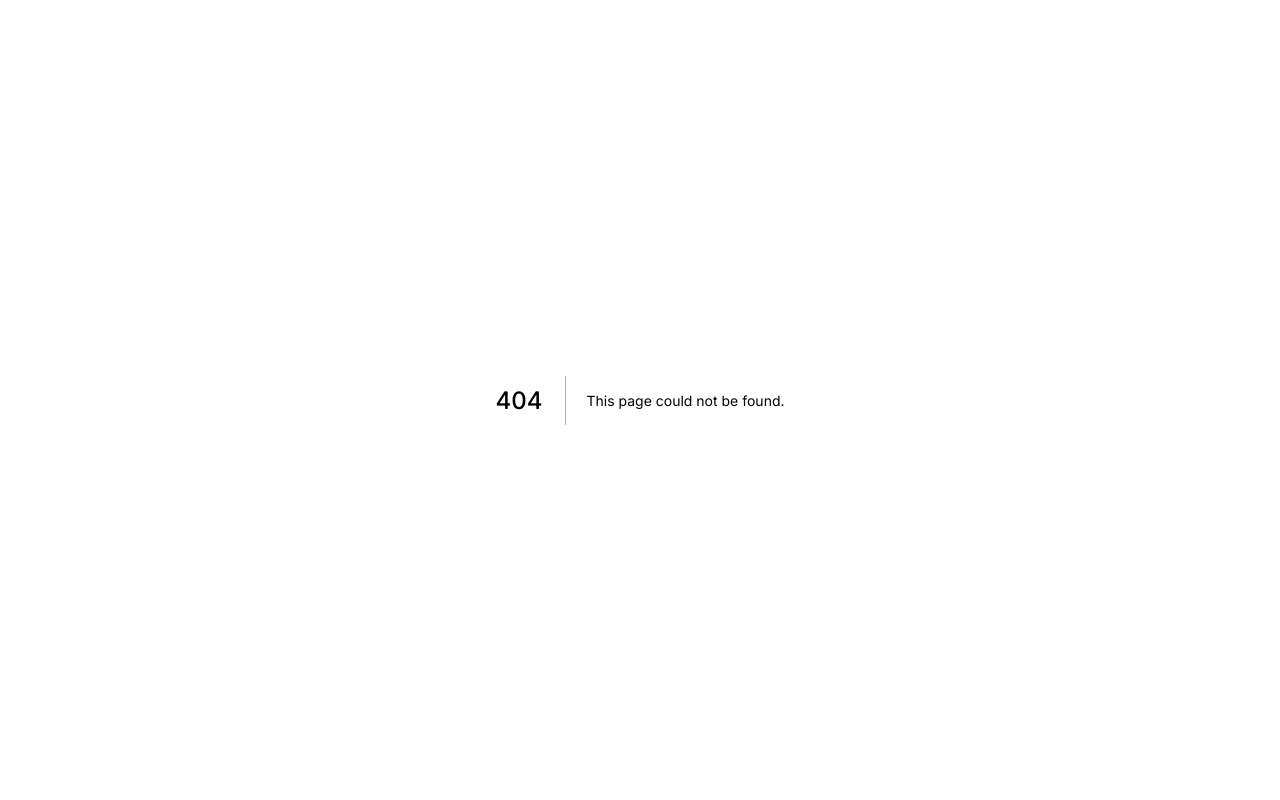
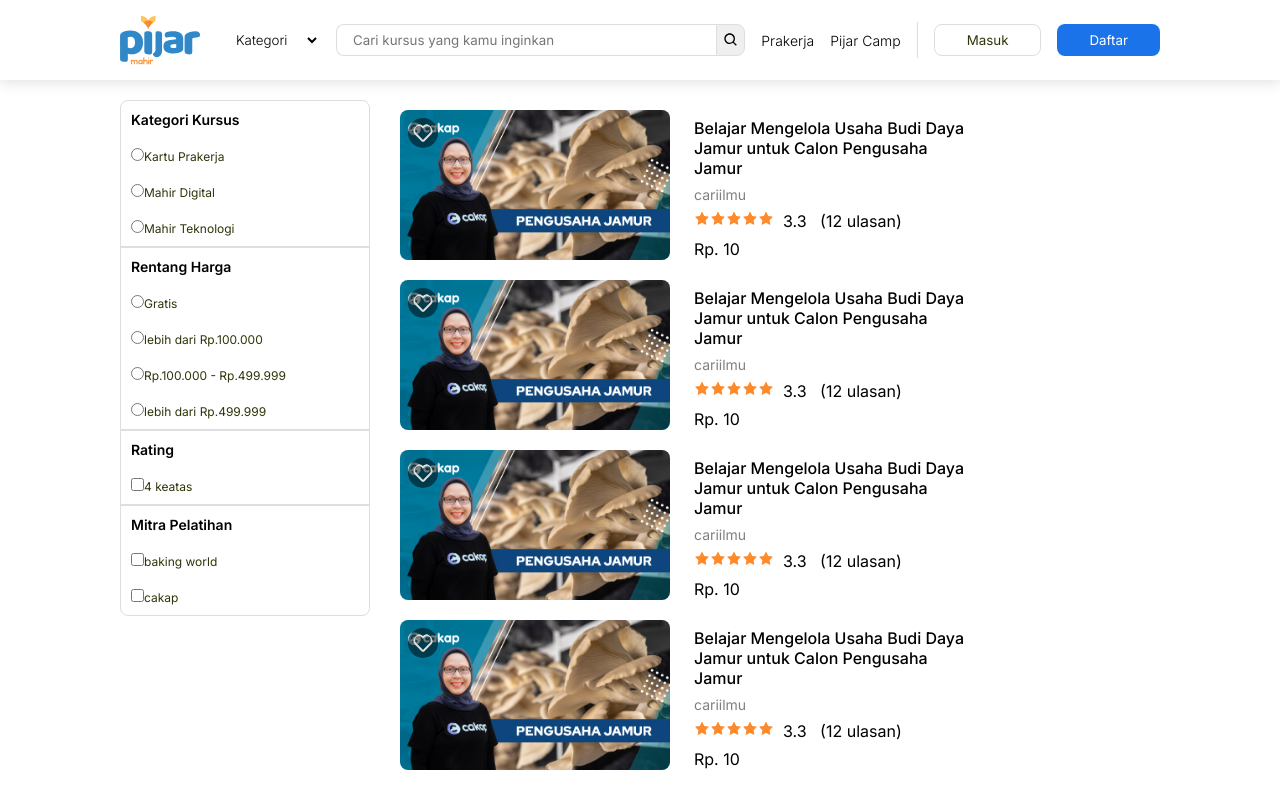
Before and after one commit to AnantaNd/pijarmahir, a Next.js app: page /category in a window 1280 px wide. Before the commit this address had no page. Shown: the top 800 px of the page. Built offline with nearby package versions, Linux system fonts and the light colour scheme; no server answers.

Commit message:
Categry: add page category

```diff
--- a/components/Filter/Filter.module.css
+++ b/components/Filter/Filter.module.css
@@ -2,10 +2,12 @@
   border: 1px solid var(--borderColor);
   /* padding: 10px; */
   border-radius: 8px;
-  width: 25%;
+  width: 250px;
 }
 .radio, .checkbox, .rating{
   padding: 10px;
+  font-size: 12px;
+  color: var(--textColor);
 }
 .gapContainer{
   border:1px solid var(--borderColor);
--- /dev/null
+++ b/pages/category/category.module.css
@@ -0,0 +1,11 @@
+.container{
+  /* width: 100px; */
+  /* height: 100px; */
+  display: flex;
+  /* background-color: red; */
+  margin: 10px auto;
+  /* padding: 10px; */
+}
+.content{
+  padding-left: 20px;
+}
--- /dev/null
+++ b/pages/category/index.js
@@ -0,0 +1,34 @@
+import Head from "next/head";
+import Filter from "../../components/Filter/Filter";
+import Layouts from "../../components/Layouts/Layouts";
+import ListCourse from "../../components/ListCourse/ListCourse";
+import styles from "./category.module.css";
+
+export default function index(){
+  return(
+    <>
+    <Head>
+      <title>Pijar Mahir - kursus</title>
+      <meta name="description" content="Generated by create next app" />
+      <link rel="icon" href="/pijar_logo.svg" />
+    </Head>
+    <Layouts>
+      <div className={styles.container}>
+        <div className={styles.filter}>
+          {/* <Section> */}
+            <Filter/>
+          {/* </Section> */}
+        </div>
+        <div className={styles.content}>
+          {/* <Section> */}
+            <ListCourse img={'/mahirprakerja.jpg'} title={'Belajar Mengelola Usaha Budi Daya Jamur untuk Calon Pengusaha Jamur'} price={10} mitra={'cariilmu'} rating={3.3} ulasan={12}/>
+            <ListCourse img={'/mahirprakerja.jpg'} title={'Belajar Mengelola Usaha Budi Daya Jamur untuk Calon Pengusaha Jamur'} price={10} mitra={'cariilmu'} rating={3.3} ulasan={12}/>
+            <ListCourse img={'/mahirprakerja.jpg'} title={'Belajar Mengelola Usaha Budi Daya Jamur untuk Calon Pengusaha Jamur'} price={10} mitra={'cariilmu'} rating={3.3} ulasan={12}/>
+            <ListCourse img={'/mahirprakerja.jpg'} title={'Belajar Mengelola Usaha Budi Daya Jamur untuk Calon Pengusaha Jamur'} price={10} mitra={'cariilmu'} rating={3.3} ulasan={12}/>
+          {/* </Section> */}
+        </div>
+      </div>
+    </Layouts>
+    </>
+  )
+}
```
